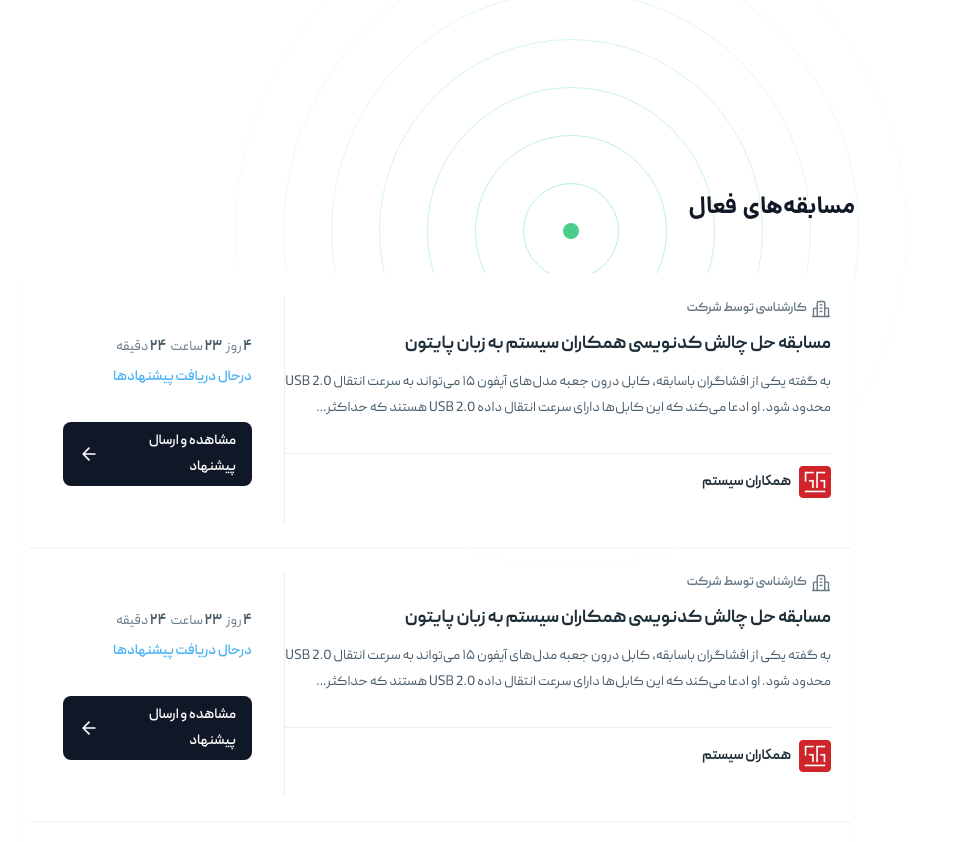
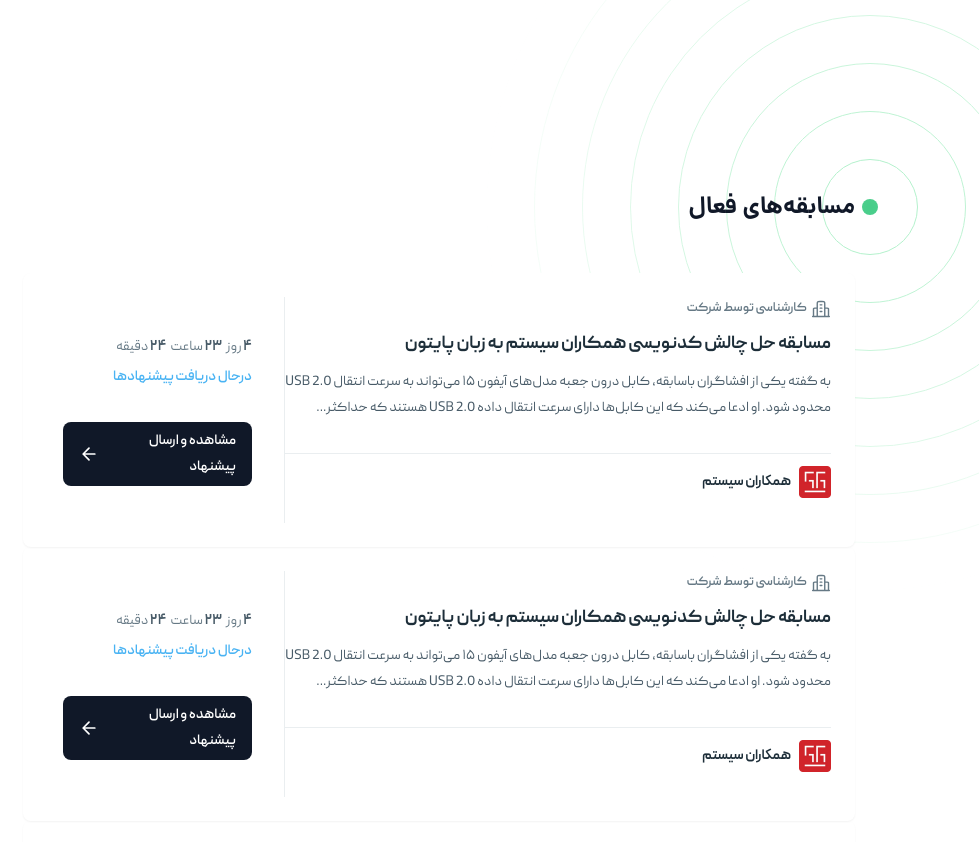
Before and after one commit to Amir-mortezaei/project, a website: page src/index.html in a window 1280 px wide. Shown: the part 1525-2367 px from the top of the page, without its empty margins (301-1280 px from the left). Drawn offline with Linux system fonts and the light colour scheme.

Commit message:
fix circle pattern and logo in footer

```diff
--- a/src/index.html
+++ b/src/index.html
@@ -174,8 +174,8 @@
             </div>
         </div>
         <div class="mx-auto container-custom pt-[6.5rem] pb-16">
-            <img class="absolute top-[1420px] right-[124px] -z-30" src="../public/image/svg/circle-pattern.svg" alt="circle pattern">
-            <div class="flex flex-col gap-12 px-56">
+            <div class="flex flex-col gap-12 px-56 relative">
+                <img class="absolute -top-[322px] -right-[175px] -z-30" src="../public/image/svg/circle-pattern.svg" alt="circle pattern">
                 <span class="text-[#101828] text-2xl font-bold font-mono">
                     مسابقه‌های فعال
                 </span>
@@ -463,7 +463,7 @@
             </div>
         </div>
         <!--   next section     -->
-        <div  class="">
+        <div  class="relative">
             <img class="absolute left-0" src="../public/image/svg/jahesh-logo.svg" alt="logo">
             <div class="grid grid-cols-[repeat(3,360px)] gap-[7.5rem] mx-auto container-custom pb-16 pt-20">
                 <div class="flex flex-col gap-4 order-2 lg:order-none">
```
Also changed, not shown: src/output.css.
